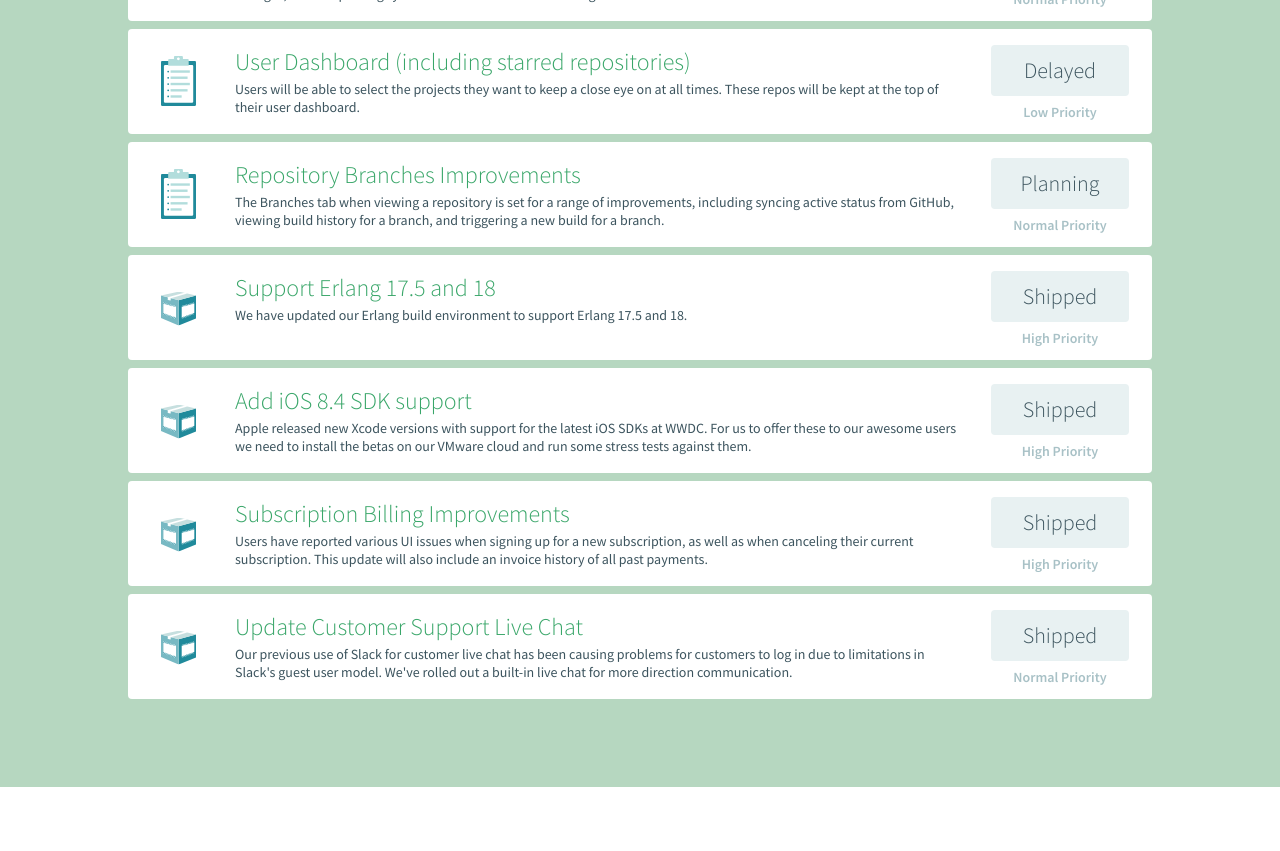
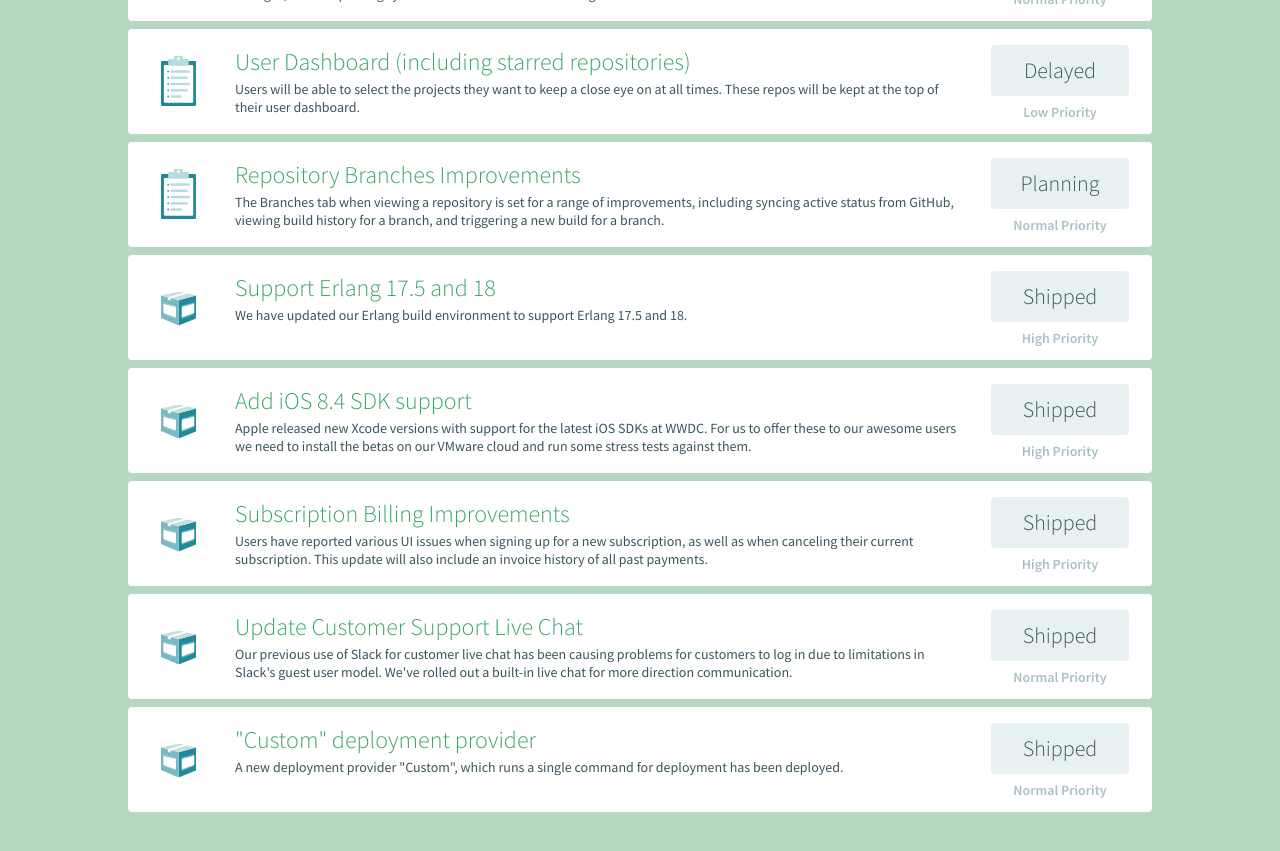
Before and after one commit to travis-ci/travis-next, a Jekyll site: the page built from index.html, in a window 1280 px wide and 900 px high, scrolled down 1273 px. Shown: the top 851 px of the window. Built offline with Jekyll 4.4.1, drawn with Linux system fonts in a browser that asks for light colours; before the commit the page ends 2060 px from its top, so only the background shows below that.

Commit message:
Announce 'Custom' deployment provider

```diff
--- a/_data/steps.yml
+++ b/_data/steps.yml
@@ -71,3 +71,9 @@
   icon: 'shipment'
   status: 'Shipped'
   priority: 'normal'
+- 13:
+  title: '"Custom" deployment provider'
+  description: 'A new deployment provider "Custom", which runs a single command for deployment has been deployed.'
+  icon: 'shipment'
+  status: 'Shipped'
+  priority: 'normal'
```
